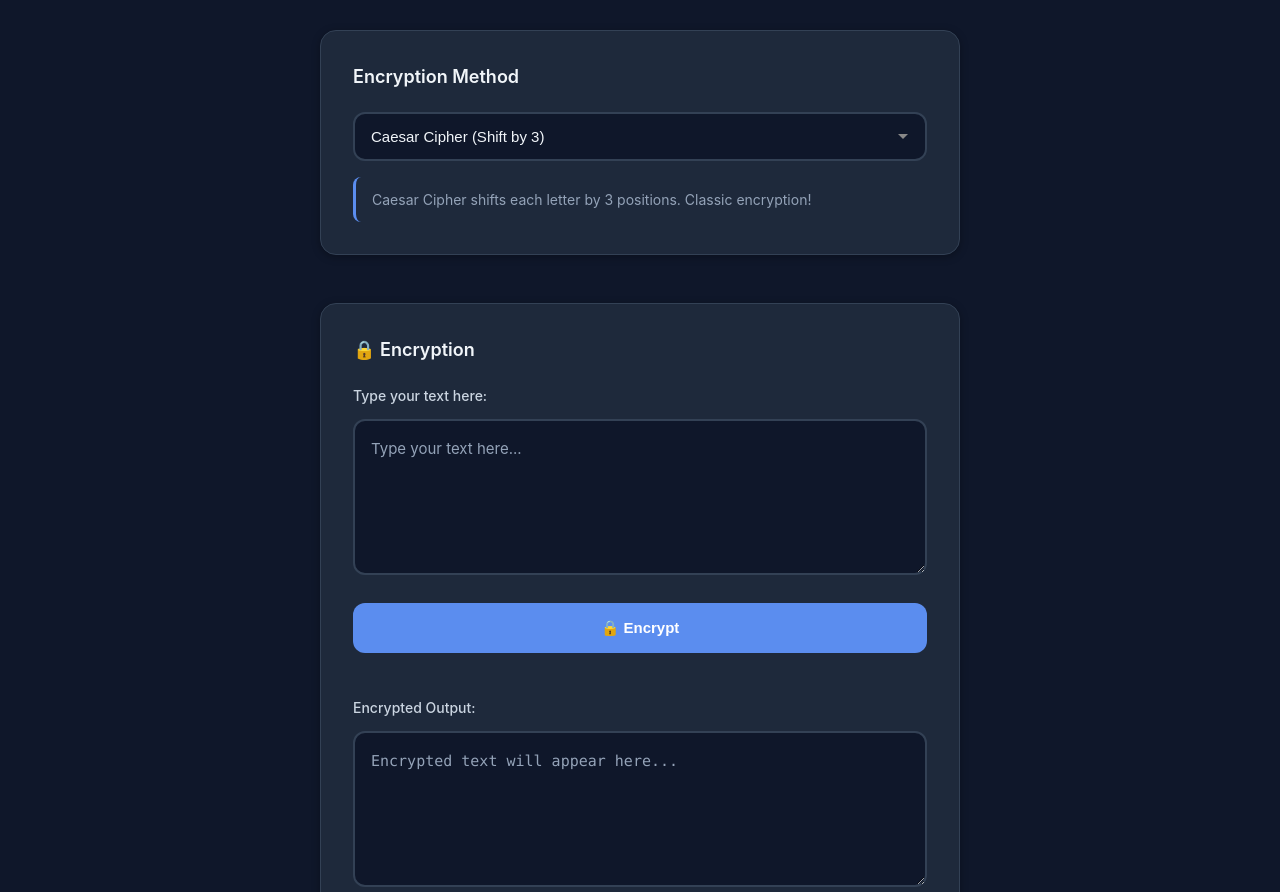
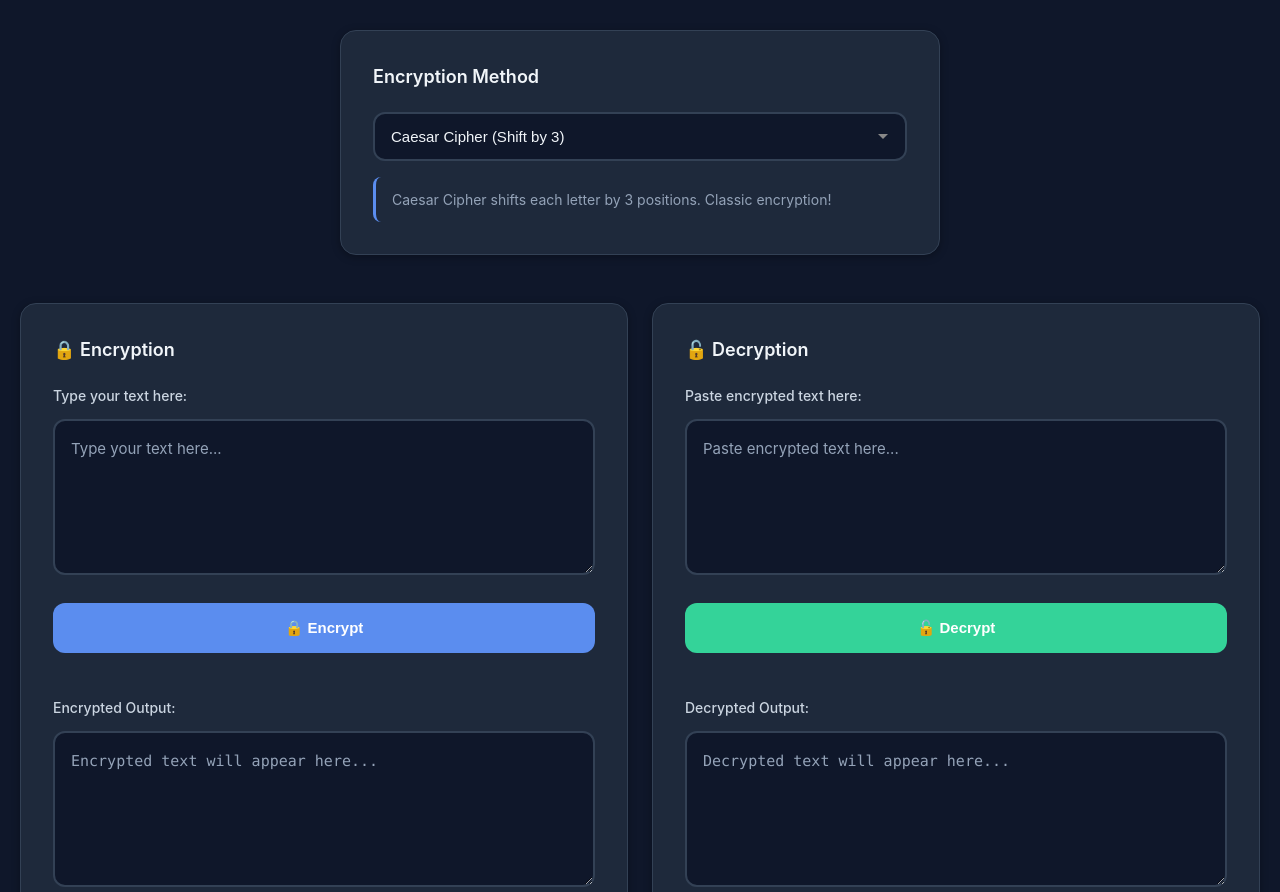
Before and after one commit to Wr3ckage7719/encryption-decryption-app, a website: page public/index.html in a window 1280 px wide. Shown: the part 101-993 px from the top of the page. Drawn offline with Linux system fonts and the light colour scheme.

Commit message:
Rearrange layout: side-by-side encryption and decryption cards

```diff
--- a/public/index.html
+++ b/public/index.html
@@ -21,7 +21,7 @@
 
         <main class="main-content">
             <!-- Method Selection -->
-            <section class="card">
+            <section class="card method-card">
                 <h2 class="section-title">Encryption Method</h2>
                 <div class="method-selector">
                     <select id="methodSelect" class="select-input">
@@ -36,12 +36,14 @@
                     </select>
                 </div>
                 <div id="methodInfo" class="method-info">
-                    <p>Select an encryption method. No passwords needed - just text in, encrypted text out!</p>
+                    <p>Encodes text in Base64 format - commonly used for data transfer.</p>
                 </div>
             </section>
 
+            <!-- Side by Side Cards Container -->
+            <div class="cards-container">
                 <!-- Encryption Section -->
-            <section class="card">
+                <section class="card side-card">
                     <h2 class="section-title">🔒 Encryption</h2>
 
                     <label for="encryptInput" class="label">Type your text here:</label>
@@ -72,7 +74,7 @@
                 </section>
 
                 <!-- Decryption Section -->
-            <section class="card">
+                <section class="card side-card">
                     <h2 class="section-title">🔓 Decryption</h2>
 
                     <label for="decryptInput" class="label">Paste encrypted text here:</label>
@@ -101,6 +103,7 @@
                         </button>
                     </div>
                 </section>
+            </div>
 
             <!-- Status Message -->
             <div id="statusMessage" class="status-message"></div>
--- a/public/styles.css
+++ b/public/styles.css
@@ -44,9 +44,31 @@ body {
 }
 
 .container {
-    max-width: 680px;
+    max-width: 1400px;
     margin: 0 auto;
     padding: 40px 20px;
+}
+
+.main-content {
+    display: flex;
+    flex-direction: column;
+    gap: 24px;
+}
+
+.method-card {
+    max-width: 600px;
+    margin: 0 auto;
+    width: 100%;
+}
+
+.cards-container {
+    display: grid;
+    grid-template-columns: 1fr 1fr;
+    gap: 24px;
+}
+
+.side-card {
+    width: 100%;
 }
 
 /* Header */
@@ -520,6 +542,12 @@ body {
 }
 
 /* Responsive Design */
+@media (max-width: 1024px) {
+    .cards-container {
+        grid-template-columns: 1fr;
+    }
+}
+
 @media (max-width: 768px) {
     .container {
         padding: 12px;
```
Lines whose indentation alone changed are shown as unchanged.
